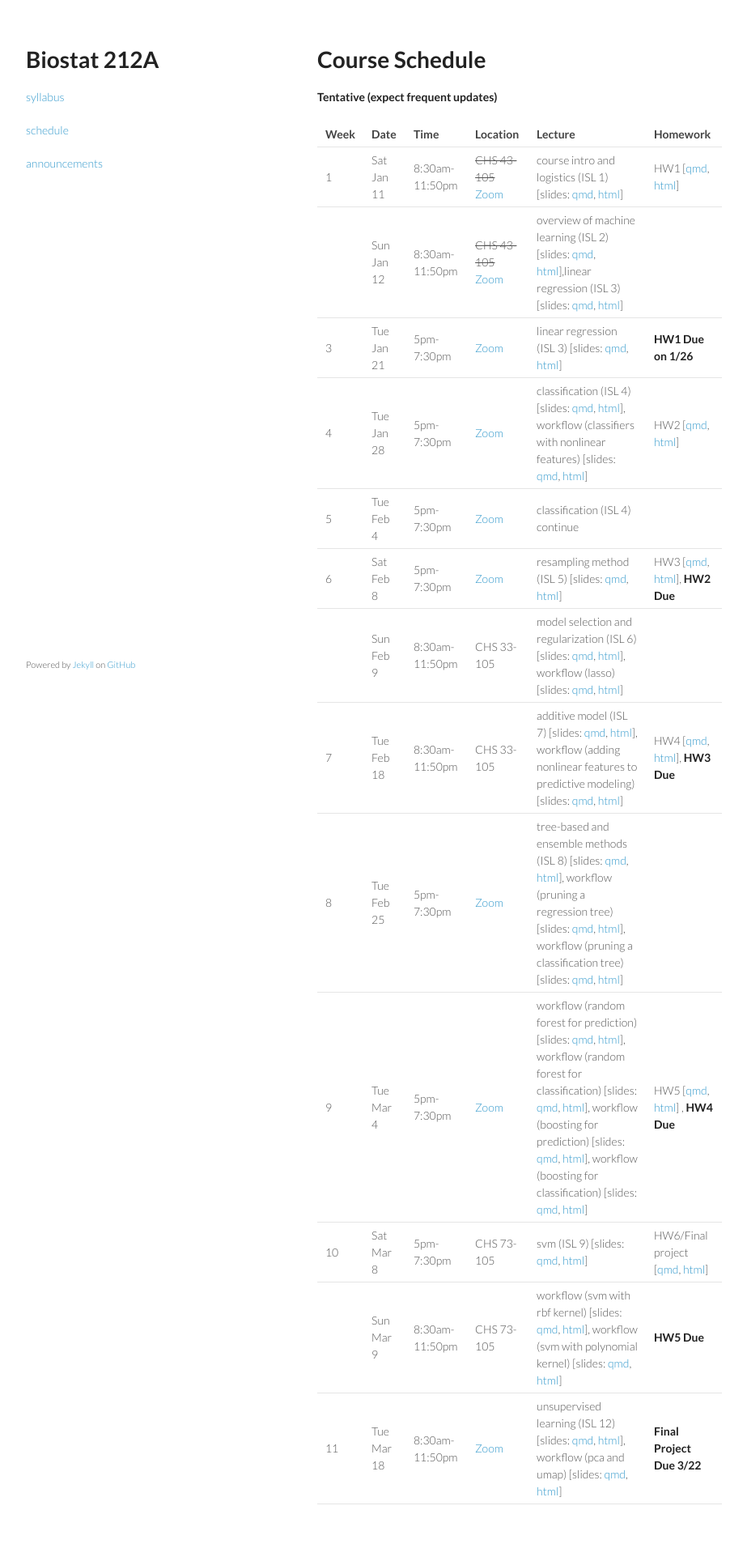
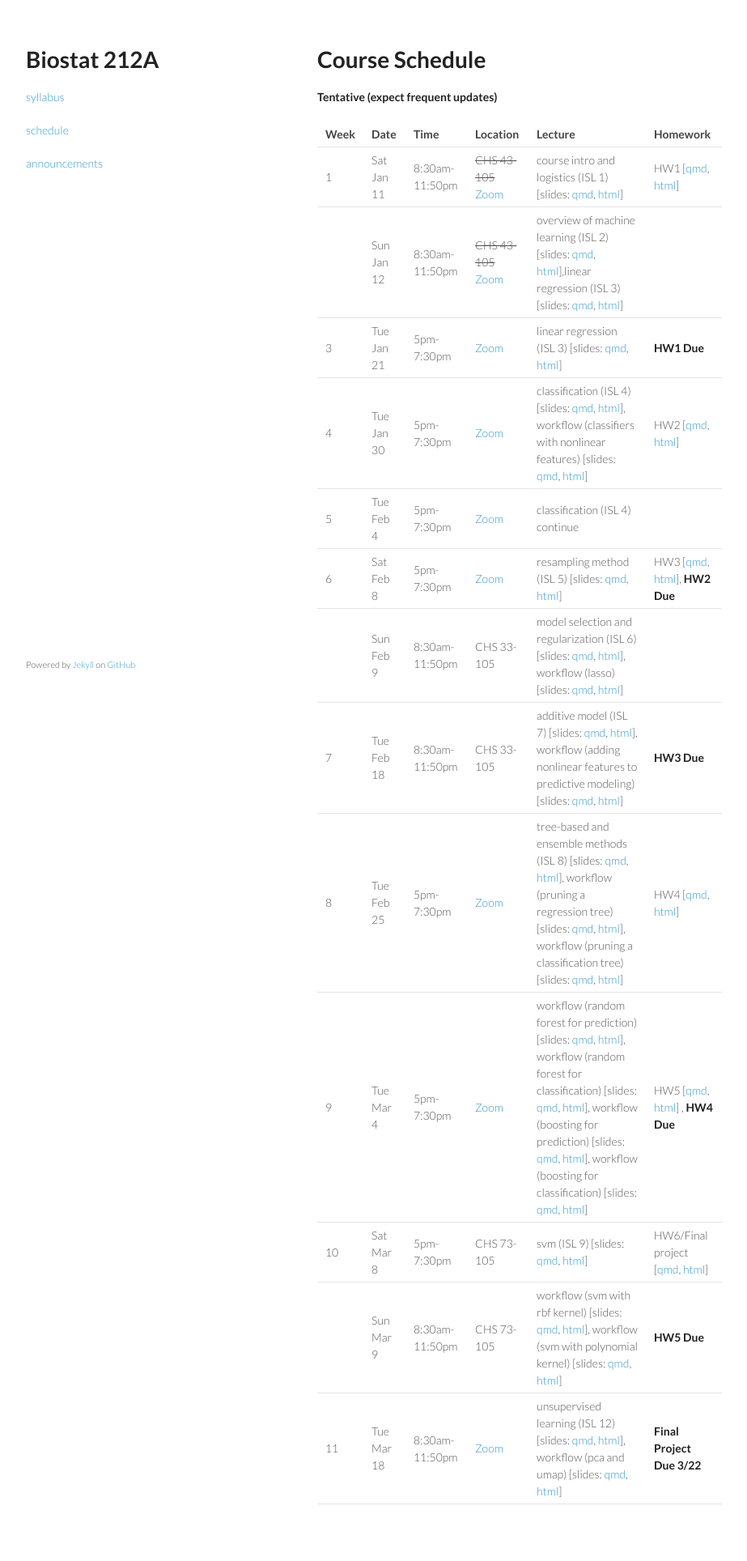
Before and after one commit to ucla-biostat-212a/2025winter, a Jekyll site: the page built from schedule/schedule.md, in a window 1280 px wide. Shown: the whole page at 81% size, without its empty margins (178-1101 px from the left). Built offline with Jekyll 4.4.1, drawn with Linux system fonts in a browser that asks for light colours.

Commit message:
revise schedule

```diff
--- a/schedule/schedule.md
+++ b/schedule/schedule.md
@@ -13,13 +13,13 @@ subtitle: Statistical Learning A
 |------|------------|----------------|-----------------------------------------------------------|------------------------------------------------------------------------------------------------------------------------------------------------------------------------------------------------------------------------------------------------------------------------------------------------------------------------------------------------------------------------------------------------------------------------------------------------------------------------------------------------------------------------------------------------------------------------------------------------------------------------------------------------------------------------------------------------------------------------------------------------------------------------------------------------------------------------------------------------------------------------------------------------------------------|-----------------------------------------------------------------------------------------------------------------------------------------------|
 | 1    | Sat Jan 11 | 8:30am-11:50pm | ~~CHS 43-105~~ [Zoom](https://ucla.zoom.us/j/95442296743) | course intro and logistics (ISL 1) \[slides: [qmd](https://raw.githubusercontent.com/ucla-biostat-212a/2025winter/master/slides/01-intro/intro.qmd), [html](../slides/01-intro/intro.html)\]                                                                                                                                                                                                                                                                                                                                                                                                                                                                                                                                                                                                                                                                                                                     | HW1 \[[qmd](https://raw.githubusercontent.com/ucla-biostat-212a/2025winter/master/hw/hw1/hw1.qmd), [html](../hw/hw1/hw1.html)\]               |
 |      | Sun Jan 12 | 8:30am-11:50pm | ~~CHS 43-105~~ [Zoom](https://ucla.zoom.us/j/95442296743) | overview of machine learning (ISL 2) \[slides: [qmd](https://raw.githubusercontent.com/ucla-biostat-212a/2025winter/master/slides/02-statlearn/statlearn.qmd), [html](../slides/02-statlearn/statlearn.html)\],linear regression (ISL 3) \[slides: [qmd](https://raw.githubusercontent.com/ucla-biostat-212a/2025winter/master/slides/03-linreg/linreg.qmd), [html](../slides/03-linreg/linreg.html)\]                                                                                                                                                                                                                                                                                                                                                                                                                                                                                                           |                                                                                                                                               |
-| 3    | Tue Jan 21 | 5pm-7:30pm     | [Zoom](https://ucla.zoom.us/j/95442296743)                | linear regression (ISL 3) \[slides: [qmd](https://raw.githubusercontent.com/ucla-biostat-212a/2025winter/master/slides/03-linreg/linreg.qmd),  [html](../slides/03-linreg/linreg.html)\]                                                                                                                                                                                                                                                                                                                                                                                                                                                                                                                                                                                                                                                                                                                         | **HW1 Due on 1/26**                                                                                                                           |
-| 4    | Tue Jan 28 | 5pm-7:30pm     | [Zoom](https://ucla.zoom.us/j/95442296743)                | classification (ISL 4) \[slides: [qmd](https://raw.githubusercontent.com/ucla-biostat-212a/2025winter/master/slides/04-classification/classification.qmd), [html](../slides/04-classification/classification.html)\], workflow (classifiers with nonlinear features) \[slides: [qmd](https://raw.githubusercontent.com/ucla-biostat-212a/2025winter/master/slides/04-classification/workflow_classifier_bs.qmd), [html](../slides/04-classification/workflow_classifier_bs.html)\]                                                                                                                                                                                                                                                                                                                                                                                                                               | HW2 \[[qmd](https://raw.githubusercontent.com/ucla-biostat-212a/2025winter/master/hw/hw2/hw2.qmd), [html](../hw/hw2/hw2.html)\]               |
+| 3    | Tue Jan 21 | 5pm-7:30pm     | [Zoom](https://ucla.zoom.us/j/95442296743)                | linear regression (ISL 3) \[slides: [qmd](https://raw.githubusercontent.com/ucla-biostat-212a/2025winter/master/slides/03-linreg/linreg.qmd),  [html](../slides/03-linreg/linreg.html)\]                                                                                                                                                                                                                                                                                                                                                                                                                                                                                                                                                                                                                                                                                                                         | **HW1 Due**                                                                                                                           |
+| 4    | Tue Jan 30 | 5pm-7:30pm     | [Zoom](https://ucla.zoom.us/j/95442296743)                | classification (ISL 4) \[slides: [qmd](https://raw.githubusercontent.com/ucla-biostat-212a/2025winter/master/slides/04-classification/classification.qmd), [html](../slides/04-classification/classification.html)\], workflow (classifiers with nonlinear features) \[slides: [qmd](https://raw.githubusercontent.com/ucla-biostat-212a/2025winter/master/slides/04-classification/workflow_classifier_bs.qmd), [html](../slides/04-classification/workflow_classifier_bs.html)\]                                                                                                                                                                                                                                                                                                                                                                                                                               | HW2 \[[qmd](https://raw.githubusercontent.com/ucla-biostat-212a/2025winter/master/hw/hw2/hw2.qmd), [html](../hw/hw2/hw2.html)\]               |
 | 5    | Tue Feb 4  | 5pm-7:30pm     | [Zoom](https://ucla.zoom.us/j/95442296743)                | classification (ISL 4) continue                                                                                                                                                                                                                                                                                                                                                                                                                                                                                                                                                                                                                                                                                                                                                                                                                                                                                  |                                                                                                                                               |
 | 6    | Sat Feb 8  | 5pm-7:30pm     | [Zoom](https://ucla.zoom.us/j/95442296743)                | resampling method (ISL 5) \[slides: [qmd](https://raw.githubusercontent.com/ucla-biostat-212a/2025winter/master/slides/05-resampling/resampling.qmd), [html](../slides/05-resampling/resampling.html)\]                                                                                                                                                                                                                                                                                                                                                                                                                                                                                                                                                                                                                                                                                                          | HW3 \[[qmd](https://raw.githubusercontent.com/ucla-biostat-212a/2025winter/master/hw/hw3/hw3.qmd), [html](../hw/hw3/hw3.html)\], **HW2 Due**  |
 |      | Sun Feb 9  | 8:30am-11:50pm | CHS 33-105                                                | model selection and regularization (ISL 6) \[slides: [qmd](https://raw.githubusercontent.com/ucla-biostat-212a/2025winter/master/slides/06-modelselection/modelselection.qmd), [html](../slides/06-modelselection/modelselection.html)\], workflow (lasso) \[slides: [qmd](https://raw.githubusercontent.com/ucla-biostat-212a/2025winter/master/slides/06-modelselection/workflow_lasso.qmd), [html](../slides/06-modelselection/workflow_lasso.html)\]                                                                                                                                                                                                                                                                                                                                                                                                                                                         |                                                                                                                                               |
-| 7    | Tue Feb 18 | 8:30am-11:50pm | CHS 33-105                                                | additive model (ISL 7) \[slides: [qmd](https://raw.githubusercontent.com/ucla-biostat-212a/2025winter/master/slides/07-nonlinear/nonlinear.qmd), [html](../slides/07-nonlinear/nonlinear.html)\], workflow (adding nonlinear features to predictive modeling) \[slides: [qmd](https://raw.githubusercontent.com/ucla-biostat-212a/2025winter/master/slides/07-nonlinear/workflow_bs.qmd), [html](../slides/07-nonlinear/workflow_bs.html)\]                                                                                                                                                                                                                                                                                                                                                                                                                                                                      | HW4 \[[qmd](https://raw.githubusercontent.com/ucla-biostat-212a/2025winter/master/hw/hw4/hw4.qmd), [html](../hw/hw4/hw4.html)\], **HW3 Due**  |
-| 8    | Tue Feb 25 | 5pm-7:30pm     | [Zoom](https://ucla.zoom.us/j/95442296743)                | tree-based and ensemble methods (ISL 8) \[slides: [qmd](https://raw.githubusercontent.com/ucla-biostat-212a/2025winter/master/slides/08-tree/tree.qmd), [html](../slides/08-tree/tree.html)\], workflow (pruning a regression tree) \[slides: [qmd](https://raw.githubusercontent.com/ucla-biostat-212a/2025winter/master/slides/08-tree/workflow_regtree.qmd), [html](../slides/08-tree/workflow_regtree.html)\], workflow (pruning a classification tree) \[slides: [qmd](https://raw.githubusercontent.com/ucla-biostat-212a/2025winter/master/slides/08-tree/workflow_classtree.qmd), [html](../slides/08-tree/workflow_classtree.html)\]                                                                                                                                                                                                                                                                    |                                                                                                                                               |
+| 7    | Tue Feb 18 | 8:30am-11:50pm | CHS 33-105                                                | additive model (ISL 7) \[slides: [qmd](https://raw.githubusercontent.com/ucla-biostat-212a/2025winter/master/slides/07-nonlinear/nonlinear.qmd), [html](../slides/07-nonlinear/nonlinear.html)\], workflow (adding nonlinear features to predictive modeling) \[slides: [qmd](https://raw.githubusercontent.com/ucla-biostat-212a/2025winter/master/slides/07-nonlinear/workflow_bs.qmd), [html](../slides/07-nonlinear/workflow_bs.html)\]                                                                                                                                                                                                                                                                                                                                                                                                                                                                      | **HW3 Due**                                                                                                                                   |
+| 8    | Tue Feb 25 | 5pm-7:30pm     | [Zoom](https://ucla.zoom.us/j/95442296743)                | tree-based and ensemble methods (ISL 8) \[slides: [qmd](https://raw.githubusercontent.com/ucla-biostat-212a/2025winter/master/slides/08-tree/tree.qmd), [html](../slides/08-tree/tree.html)\], workflow (pruning a regression tree) \[slides: [qmd](https://raw.githubusercontent.com/ucla-biostat-212a/2025winter/master/slides/08-tree/workflow_regtree.qmd), [html](../slides/08-tree/workflow_regtree.html)\], workflow (pruning a classification tree) \[slides: [qmd](https://raw.githubusercontent.com/ucla-biostat-212a/2025winter/master/slides/08-tree/workflow_classtree.qmd), [html](../slides/08-tree/workflow_classtree.html)\]                                                                                                                                                                                                                                                                    | HW4 \[[qmd](https://raw.githubusercontent.com/ucla-biostat-212a/2025winter/master/hw/hw4/hw4.qmd),  [html](../hw/hw4/hw4.html)\]              |
 | 9    | Tue Mar 4  | 5pm-7:30pm     | [Zoom](https://ucla.zoom.us/j/95442296743)                | workflow (random forest for prediction) \[slides: [qmd](https://raw.githubusercontent.com/ucla-biostat-212a/2025winter/master/slides/08-tree/workflow_rf_reg.qmd), [html](../slides/08-tree/workflow_rf_reg.html)\], workflow (random forest for classification) \[slides: [qmd](https://raw.githubusercontent.com/ucla-biostat-212a/2025winter/master/slides/08-tree/workflow_rf_class.qmd), [html](../slides/08-tree/workflow_rf_class.html)\], workflow (boosting for prediction) \[slides: [qmd](https://raw.githubusercontent.com/ucla-biostat-212a/2025winter/master/slides/08-tree/workflow_boosting_reg.qmd), [html](../slides/08-tree/workflow_boosting_reg.html)\], workflow (boosting for classification) \[slides: [qmd](https://raw.githubusercontent.com/ucla-biostat-212a/2025winter/master/slides/08-tree/workflow_boosting_class.qmd), [html](../slides/08-tree/workflow_boosting_class.html)\] | HW5 \[[qmd](https://raw.githubusercontent.com/ucla-biostat-212a/2025winter/master/hw/hw5/hw5.qmd), [html](../hw/hw5/hw5.html)\] , **HW4 Due** |
 | 10   | Sat Mar 8  | 5pm-7:30pm     | CHS 73-105                                                | svm (ISL 9) \[slides: [qmd](https://raw.githubusercontent.com/ucla-biostat-212a/2025winter/master/slides/09-svm/svm.qmd), [html](../slides/09-svm/svm.html)\]                                                                                                                                                                                                                                                                                                                                                                                                                                                                                                                                                                                                                                                                                                                                                    | HW6/Final project \[[qmd](https://raw.githubusercontent.com/ucla-biostat-212a/2025winter/master/hw/hw6/hw6.qmd), [html](../hw/hw6/hw6.html)\] |
 |      | Sun Mar 9  | 8:30am-11:50pm | CHS 73-105                                                | workflow (svm with rbf kernel) \[slides: [qmd](https://raw.githubusercontent.com/ucla-biostat-212a/2025winter/master/slides/09-svm/workflow_svmrbf_heart.qmd), [html](../slides/09-svm/workflow_svmrbf_heart.html)\], workflow (svm with polynomial kernel) \[slides: [qmd](https://raw.githubusercontent.com/ucla-biostat-212a/2025winter/master/slides/09-svm/workflow_svmpoly_heart.qmd), [html](../slides/09-svm/workflow_svmpoly_heart.html)\]                                                                                                                                                                                                                                                                                                                                                                                                                                                              | **HW5 Due**                                                                                                                                   |
```
